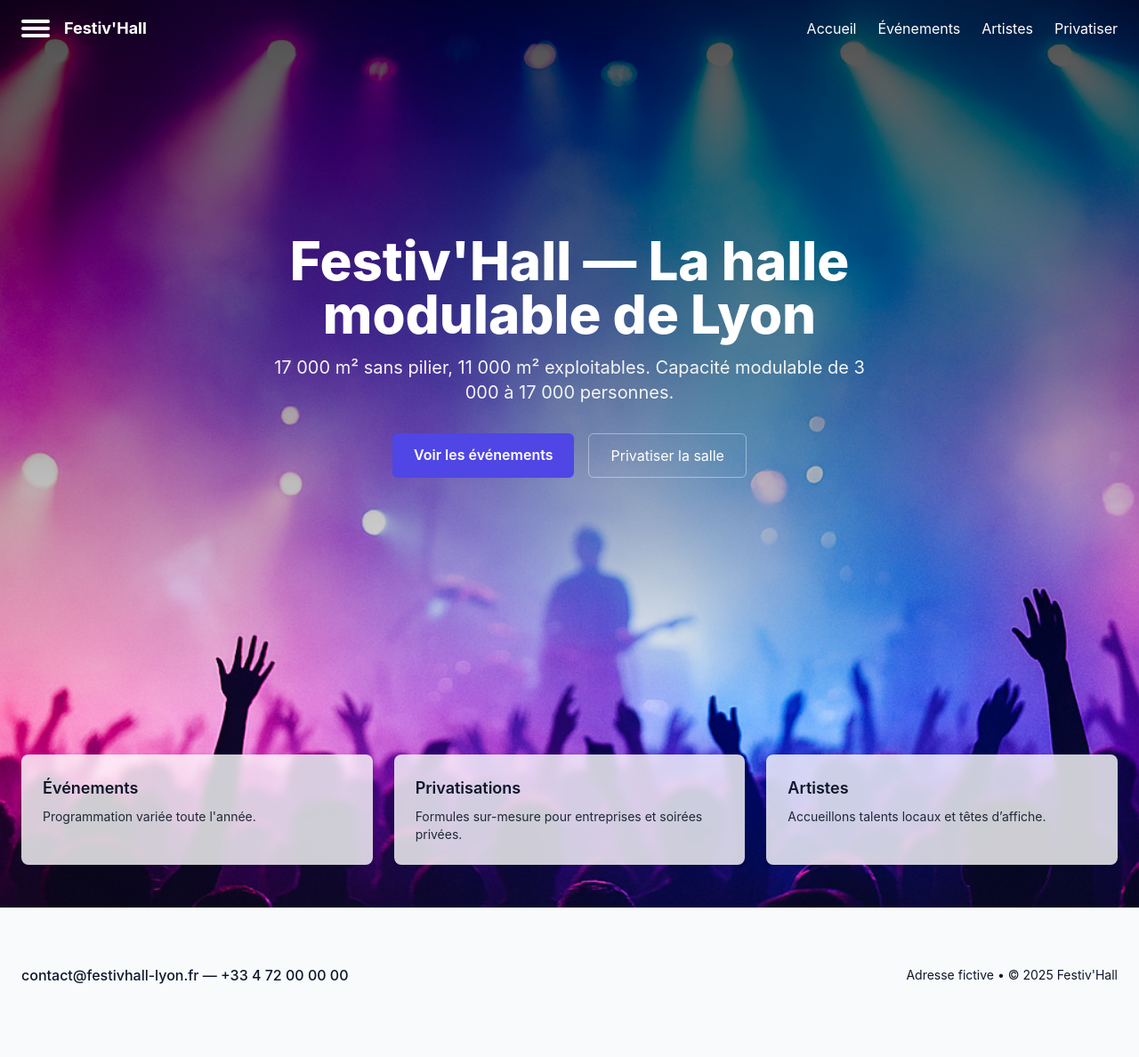
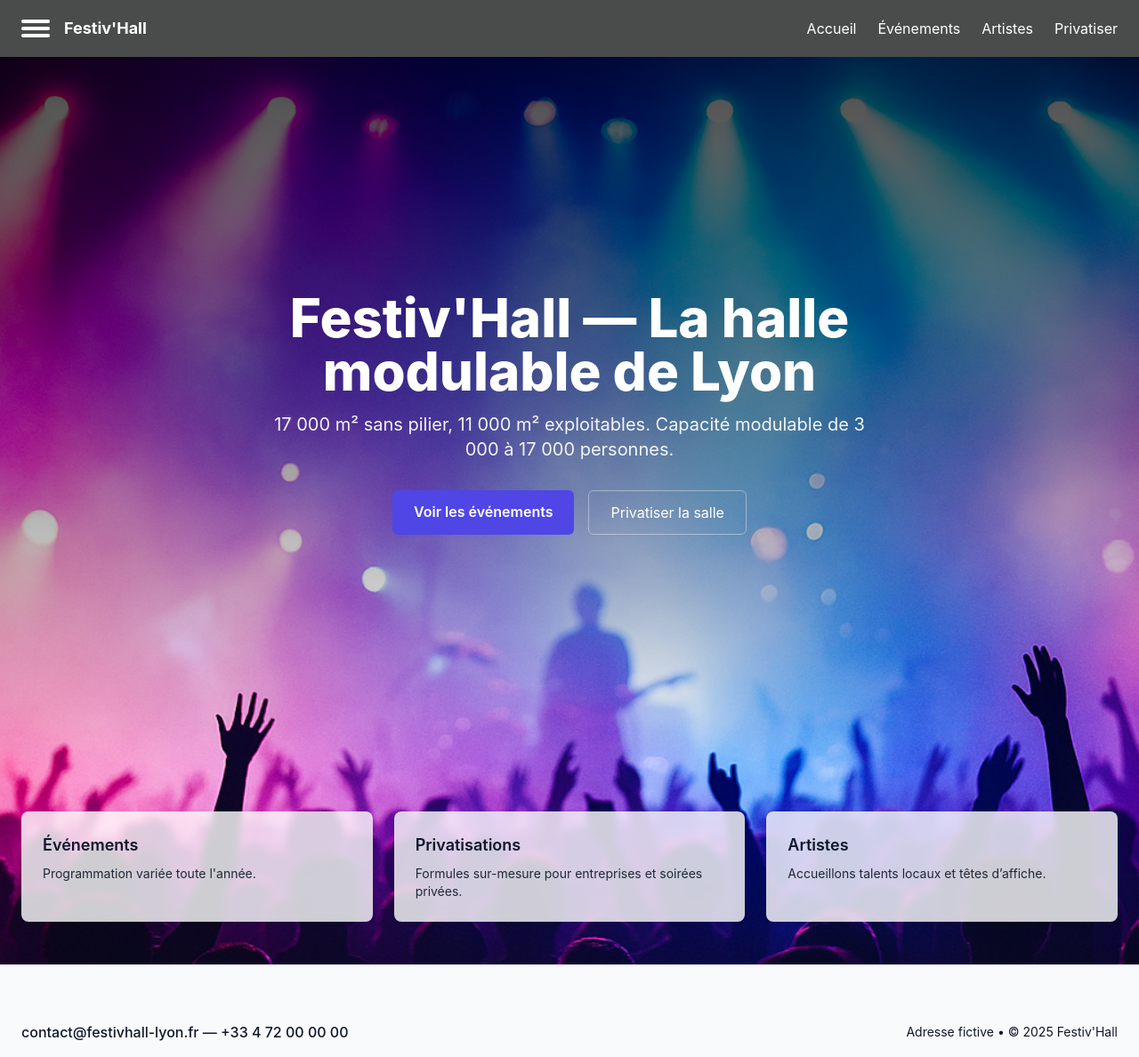
Before and after one commit to thomaspvr74-source/festivhall, a React (Vite) app: page / in a window 1280 px wide. Shown: the whole page at 89% size. Before the commit the page ends 1124 px from the top, so only its background shows below. Built offline with nearby package versions, Linux system fonts and the light colour scheme.

Commit message:
ajout de modification sur la page d'accueil (header, burger, et les cartes qui son maintenant cliquablent)

```diff
--- a/src/App.jsx
+++ b/src/App.jsx
@@ -1,5 +1,6 @@
 import { BrowserRouter as Router, Routes, Route } from 'react-router-dom';
-import Navbar from './components/Navbar';
+import { useEffect, useState } from 'react';
+import Header from './components/Header';
 import Footer from './components/Footer';
 import Home from './pages/Home';
 import Evenements from './pages/Evenements';
@@ -8,14 +9,34 @@ import Privatisation from './pages/Privatisation';
 import './App.css';
 
 export default function App() {
+  const [headerHeight, setHeaderHeight] = useState(0);
+
+  useEffect(() => {
+    const header = document.getElementById('site-header');
+    if (header) {
+      setHeaderHeight(header.offsetHeight);
+    }
+
+    // recalculer si la fenêtre change de taille
+    const handleResize = () => {
+      if (header) setHeaderHeight(header.offsetHeight);
+    };
+    window.addEventListener('resize', handleResize);
+
+    return () => window.removeEventListener('resize', handleResize);
+  }, []);
+
   return (
     <Router>
       <div className="flex flex-col min-h-screen">
-        {/* Navbar en haut */}
-        <Navbar />
+        {/* Header avec burger intégré */}
+        <Header />
 
-        {/* Contenu principal */}
-        <main className="flex-grow page-main bg-gray-50">
+        {/* Contenu principal avec padding auto */}
+        <main
+          className="flex-grow page-main bg-gray-50"
+          style={{ paddingTop: headerHeight }}
+        >
           <Routes>
             <Route path="/" element={<Home />} />
             <Route path="/evenements" element={<Evenements />} />
--- a/src/components/Header.jsx
+++ b/src/components/Header.jsx
@@ -1,51 +1,53 @@
-import { Link } from 'react-router-dom';
+import { useState } from "react";
+import { Link } from "react-router-dom";
 
 export default function Header() {
+  const [open, setOpen] = useState(false);
+
   return (
-    <header className="bg-gradient-to-r from-indigo-900 to-purple-700 text-white">
-      <div className="container-max flex items-center justify-between py-4">
-        <Link to="/" className="flex items-center gap-3">
-          <div className="bg-white/10 p-2 rounded-md">
-            <svg width="28" height="28" viewBox="0 0 24 24" fill="none" aria-hidden="true">
-              <path d="M3 12h18" stroke="white" strokeWidth="1.5" strokeLinecap="round" />
-              <path d="M3 6h18" stroke="white" strokeWidth="1.5" strokeLinecap="round" opacity="0.6" />
-              <path d="M3 18h18" stroke="white" strokeWidth="1.5" strokeLinecap="round" opacity="0.3" />
-            </svg>
+    <header id="site-header" className="fixed top-0 left-0 w-full z-50 bg-black/70 text-white">
+      <div className="flex items-center justify-between px-6 py-4">
+        {/* Logo + Burger */}
+        <div className="flex items-center gap-4">
+          {/* Burger */}
+          <div
+            className="w-8 h-8 flex flex-col justify-center gap-1 cursor-pointer"
+            onMouseEnter={() => setOpen(true)}
+            onMouseLeave={() => setOpen(false)}
+          >
+            <span className="block h-1 bg-white rounded"></span>
+            <span className="block h-1 bg-white rounded"></span>
+            <span className="block h-1 bg-white rounded"></span>
           </div>
+
+          {/* Nom du projet */}
           <span className="font-bold text-lg">Festiv'Hall</span>
-        </Link>
+        </div>
 
-        <nav className="hidden md:flex gap-6 text-sm font-medium items-center">
-          <Link to="/" className="hover:underline">Accueil</Link>
-          <Link to="/evenements" className="hover:underline">Événements</Link>
-          <Link to="/artistes" className="hover:underline">Artistes</Link>
-          <Link to="/privatisation" className="hover:underline">Privatiser</Link>
+        {/* Navigation classique à droite */}
+        <nav className="hidden md:flex gap-6">
+          <Link to="/" className="hover:text-indigo-400">Accueil</Link>
+          <Link to="/evenements" className="hover:text-indigo-400">Événements</Link>
+          <Link to="/artistes" className="hover:text-indigo-400">Artistes</Link>
+          <Link to="/privatisation" className="hover:text-indigo-400">Privatiser</Link>
         </nav>
+      </div>
 
-        <div className="md:hidden">
-          <MobileMenu />
+      {/* Sidebar latéral */}
+      <div
+        className={`fixed top-0 left-0 h-full w-64 bg-black/90 text-white transform transition-transform duration-300 ${
+          open ? "translate-x-0" : "-translate-x-full"
+        }`}
+        onMouseEnter={() => setOpen(true)}
+        onMouseLeave={() => setOpen(false)}
+      >
+        <div className="p-6 flex flex-col gap-6">
+          <Link to="/" className="hover:text-indigo-400">Accueil</Link>
+          <Link to="/evenements" className="hover:text-indigo-400">Événements</Link>
+          <Link to="/artistes" className="hover:text-indigo-400">Artistes</Link>
+          <Link to="/privatisation" className="hover:text-indigo-400">Privatiser</Link>
         </div>
       </div>
     </header>
   );
 }
-
-function MobileMenu() {
-  return (
-    <details className="relative">
-      <summary className="list-none p-2 rounded-md cursor-pointer">
-        <svg width="22" height="22" viewBox="0 0 24 24" fill="none" className="text-white">
-          <path d="M4 6h16M4 12h16M4 18h16" stroke="white" strokeWidth="1.5" strokeLinecap="round" />
-        </svg>
-      </summary>
-      <div className="absolute right-0 mt-2 w-48 bg-white text-gray-900 rounded-md shadow-lg z-50 overflow-hidden">
-        <ul className="flex flex-col">
-          <li><Link to="/" className="block px-4 py-2 hover:bg-gray-100">Accueil</Link></li>
-          <li><Link to="/evenements" className="block px-4 py-2 hover:bg-gray-100">Événements</Link></li>
-          <li><Link to="/artistes" className="block px-4 py-2 hover:bg-gray-100">Artistes</Link></li>
-          <li><Link to="/privatisation" className="block px-4 py-2 hover:bg-gray-100">Privatiser</Link></li>
-        </ul>
-      </div>
-    </details>
-  );
-}
--- a/src/components/Navbar.jsx
+++ /dev/null
@@ -1,50 +0,0 @@
-import { useState } from "react";
-import { Link } from "react-router-dom";
-
-export default function Navbar() {
-  const [open, setOpen] = useState(false);
-
-  return (
-    <header className="fixed top-0 left-0 w-full z-50 bg-transparent text-white">
-      <div className="flex items-center justify-between px-6 py-4">
-        {/* Logo + Hamburger */}
-        <div className="flex items-center gap-4">
-          <div
-            className="w-8 h-8 flex flex-col justify-center gap-1 cursor-pointer"
-            onMouseEnter={() => setOpen(true)}
-            onMouseLeave={() => setOpen(false)}
-          >
-            <span className="block h-1 bg-white rounded"></span>
-            <span className="block h-1 bg-white rounded"></span>
-            <span className="block h-1 bg-white rounded"></span>
-          </div>
-          <span className="font-bold text-lg">Festiv'Hall</span>
-        </div>
-
-        {/* Boutons à droite */}
-        <nav className="hidden md:flex gap-6">
-          <Link to="/" className="hover:text-indigo-400">Accueil</Link>
-          <Link to="/evenements" className="hover:text-indigo-400">Événements</Link>
-          <Link to="/artistes" className="hover:text-indigo-400">Artistes</Link>
-          <Link to="/privatisation" className="hover:text-indigo-400">Privatiser</Link>
-        </nav>
-      </div>
-
-      {/* Sidebar latéral */}
-      <div
-        className={`fixed top-0 left-0 h-full w-64 bg-black/90 text-white transform transition-transform duration-300 ${
-          open ? "translate-x-0" : "-translate-x-full"
-        }`}
-        onMouseEnter={() => setOpen(true)}
-        onMouseLeave={() => setOpen(false)}
-      >
-        <div className="p-6 flex flex-col gap-6">
-          <Link to="/" className="hover:text-indigo-400">Accueil</Link>
-          <Link to="/evenements" className="hover:text-indigo-400">Événements</Link>
-          <Link to="/artistes" className="hover:text-indigo-400">Artistes</Link>
-          <Link to="/privatisation" className="hover:text-indigo-400">Privatiser</Link>
-        </div>
-      </div>
-    </header>
-  );
-}
--- a/src/pages/Home.jsx
+++ b/src/pages/Home.jsx
@@ -38,18 +38,32 @@ export default function Home() {
       {/* SECTION INFOS */}
       <section className="relative z-10 max-w-7xl mx-auto px-6 py-12 flex-shrink-0">
         <div className="grid md:grid-cols-3 gap-6">
-          <div className="bg-white/80 backdrop-blur-sm rounded-lg shadow p-6">
+          {/* Événements */}
+          <Link
+            to="/evenements"
+            className="bg-white/80 backdrop-blur-sm rounded-lg shadow p-6 transform transition duration-300 hover:scale-105 hover:shadow-2xl cursor-pointer"
+          >
             <h3 className="font-semibold text-lg">Événements</h3>
             <p className="mt-2 text-sm text-gray-800">Programmation variée toute l'année.</p>
-          </div>
-          <div className="bg-white/80 backdrop-blur-sm rounded-lg shadow p-6">
+          </Link>
+
+          {/* Privatisations */}
+          <Link
+            to="/privatisation"
+            className="bg-white/80 backdrop-blur-sm rounded-lg shadow p-6 transform transition duration-300 hover:scale-105 hover:shadow-2xl cursor-pointer"
+          >
             <h3 className="font-semibold text-lg">Privatisations</h3>
             <p className="mt-2 text-sm text-gray-800">Formules sur-mesure pour entreprises et soirées privées.</p>
-          </div>
-          <div className="bg-white/80 backdrop-blur-sm rounded-lg shadow p-6">
+          </Link>
+
+          {/* Artistes */}
+          <Link
+            to="/artistes"
+            className="bg-white/80 backdrop-blur-sm rounded-lg shadow p-6 transform transition duration-300 hover:scale-105 hover:shadow-2xl cursor-pointer"
+          >
             <h3 className="font-semibold text-lg">Artistes</h3>
             <p className="mt-2 text-sm text-gray-800">Accueillons talents locaux et têtes d’affiche.</p>
-          </div>
+          </Link>
         </div>
       </section>
     </main>
```
